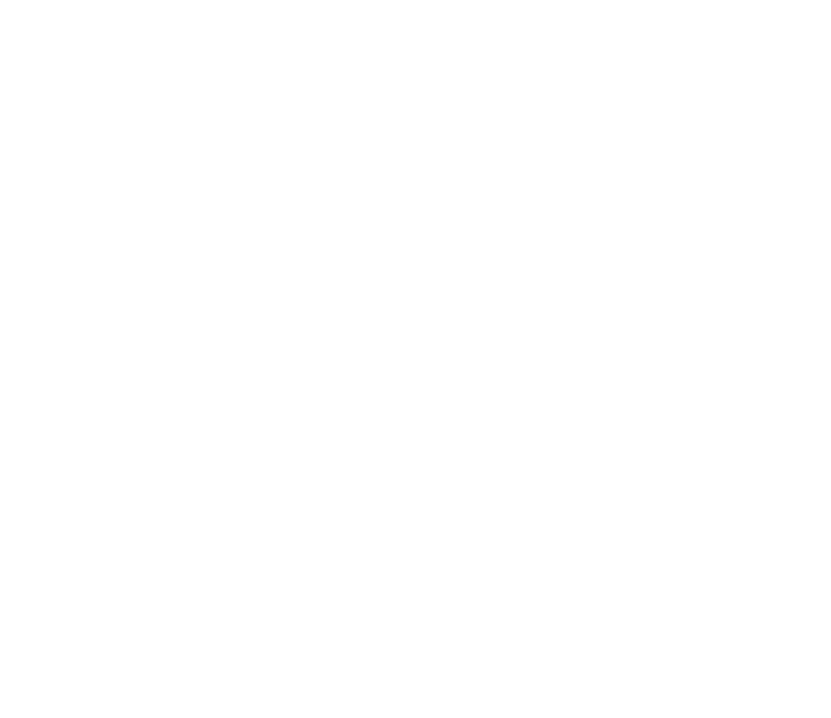
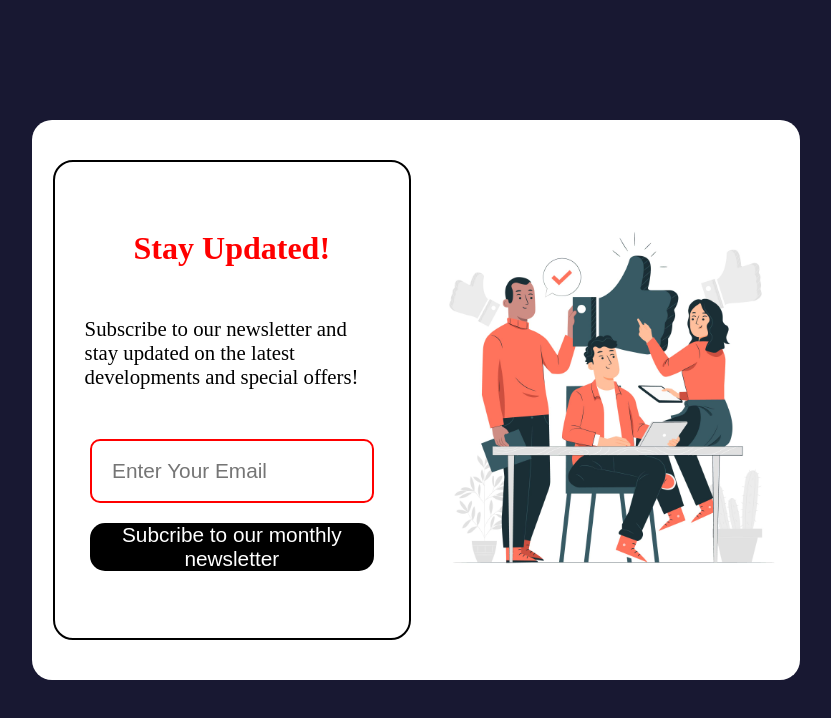
Before and after one commit to Bezyl-Mophat-Otieno/email-subcriber, a plain HTML site: page Home/index.html in a window 1280 px wide. Shown: the whole page, without its empty margins (224-1055 px from the left). Drawn offline with Linux system fonts and the light colour scheme.

Commit message:
Completed a subscription form

```diff
--- a/Home/index.html
+++ b/Home/index.html
@@ -7,6 +7,27 @@
     <title>Home</title>
   </head>
   <body>
+    <div class="container">
+      <div class="left">
+        <form action="">
+          <h1>Stay Updated!</h1>
+          <p>
+            Subscribe to our newsletter and stay updated on the latest
+            developments and special offers!
+          </p>
+          <input
+            type="email"
+            name=""
+            id="email"
+            placeholder="Enter Your Email"
+          />
+          <button>Subcribe to our monthly newsletter</button>
+        </form>
+      </div>
+      <div class="right">
+        <img src="../images/login.jpg" alt="" />
+      </div>
+    </div>
     <script src="script.js"></script>
   </body>
 </html>
--- a/Home/style.css
+++ b/Home/style.css
@@ -0,0 +1,93 @@
+* {
+  margin: 0;
+  padding: 0;
+  box-sizing: border-box;
+}
+
+body {
+  /* border: 5px solid red; */
+  width: 100vw;
+  height: 100vh;
+  background-color: rgb(24, 24, 50);
+  display: flex;
+  justify-content: center;
+  align-items: center;
+}
+
+.container {
+  /* border: 5px solid white; */
+  border-radius: 20px;
+  width: 60vw;
+  height: 70vh;
+  background-color: white;
+  display: flex;
+  align-items: center;
+  justify-content: center;
+  gap: 10px;
+}
+
+.left {
+  width: 28vw;
+  height: 60vh;
+  border: 2px solid black;
+  display: flex;
+  flex-direction: column;
+  justify-content: center;
+  align-items: center;
+  margin: 10px;
+  border-radius: 20px;
+}
+
+.right {
+  width: 28vw;
+  height: 60vh;
+}
+
+.right img {
+  width: 100%;
+  height: 100%;
+  object-fit: contain;
+}
+
+.left form {
+  width: 100%;
+  height: 100%;
+  display: flex;
+  flex-direction: column;
+  gap: 20px;
+  justify-content: center;
+  align-items: center;
+}
+form h1 {
+  font-size: 2rem;
+  color: red;
+}
+form p {
+  margin: 30px;
+  font-size: 1.3rem;
+}
+
+.left form input {
+  width: 80%;
+  height: 8vh;
+  border-radius: 10px;
+  font-size: 1.3rem;
+  padding: 20px;
+  border: 2px solid red;
+}
+
+.left form button {
+  width: 80%;
+  height: 6vh;
+  border-radius: 15px;
+  background-color: black;
+  color: white;
+  font-size: 1.3rem;
+  transition: all 0.3s ease;
+  border: none;
+}
+
+.left form button:hover {
+  background-color: rgb(195, 50, 30);
+  color: white;
+}
```
Also changed, not shown: images/desktop-design.jpg (added), images/desktop-success-active.jpg (added), images/login.jpg (added).
